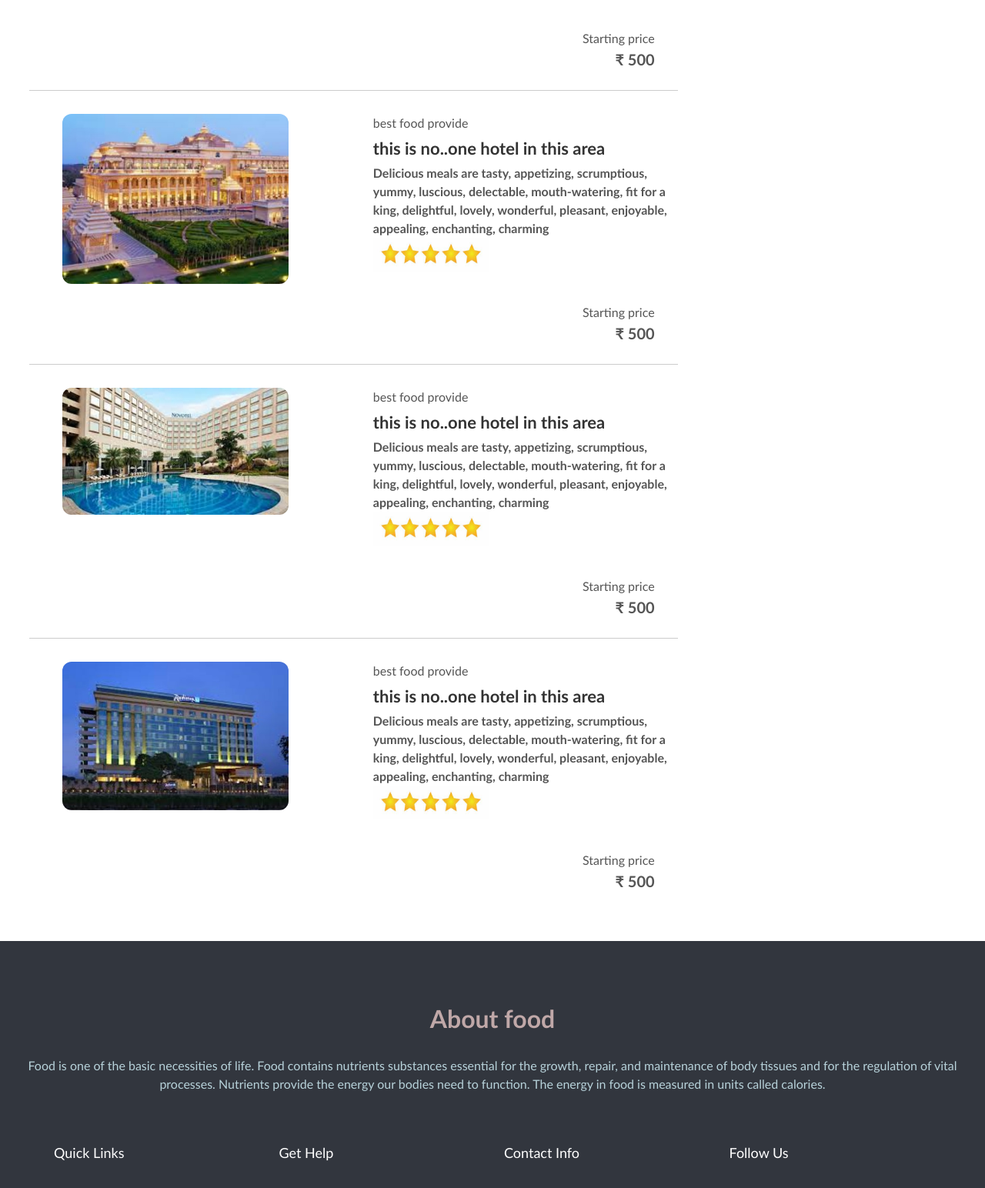
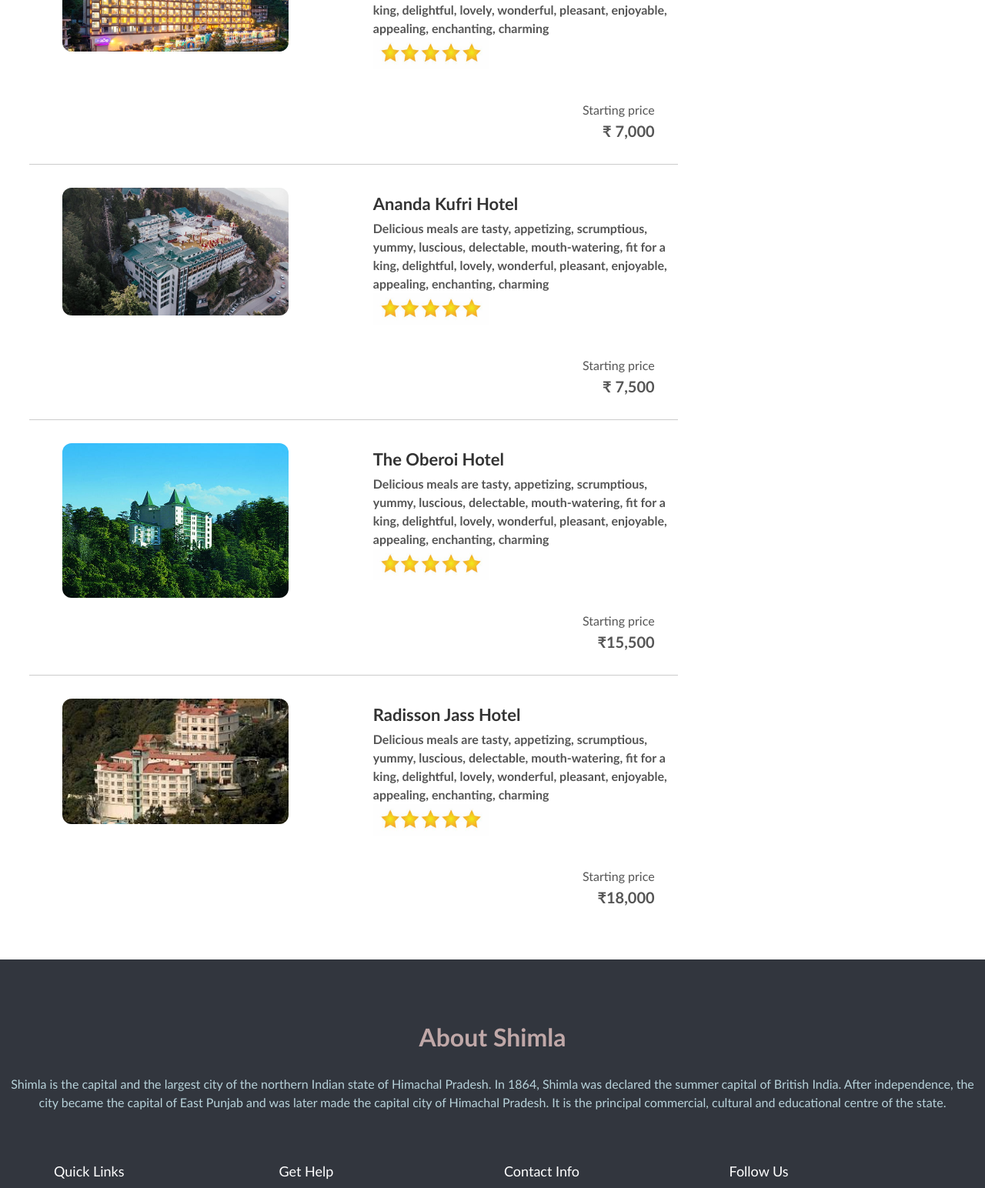
Before and after one commit to modikaka010/Project-, a plain HTML site: page shimla.html in a window 1280 px wide. Shown: the part 987-2531 px from the top of the page at 77% size. Drawn offline with Linux system fonts and the light colour scheme.

Commit message:
Added Shimla Hotel

```diff
--- a/shimla.html
+++ b/shimla.html
@@ -33,11 +33,26 @@
 				<h1>Recommended Best Restaurants</h1>
 				<div class="hotel2">
 					<div class="hotel-image">
-						<a href="project5.html"><img src="sources/taj.jpg" /></a>
+						<a href="project5.html"><img src="sources/Welcomhotel.jpg" /></a>
 					</div>
 					<div class="hotel-info">
-						<p>best food provide</p>
-						<h3>this is no..one hotel in this area</h3>
+						<h3>WelcomHotel</h3>
+						<h4>
+							WelcomHotel Shima is located amidst lush oak, cedar and pine trees and at an altitude of 2100 m above sea level with sweeping views of the majestic Himalayan range. The hotel offers a range of accommodation options with 47 operational rooms and 01 family suite in a crescendo of views, panoramas, balconies and terraces. The rooms, filled with natural light, are spacious with large bay windows and private balconies so that guests wake up to the enchanting sounds of the free flowing winds and breathe in pure air
+						</h4>
+						<img src="sources/star5.jpeg" id="star" />
+						<div class="price">
+							<p>Starting price</p>
+							<h4>₹ 15,000</h4>
+						</div>
+					</div>
+				</div>
+				<div class="hotel2">
+					<div class="hotel-image">
+						<a href="project5.html"><img src="sources/Orchid.jpg" /></a>
+					</div>
+					<div class="hotel-info">
+						<h3>Orchid Hotel</h3>
 						<h4>
 							Delicious meals are tasty, appetizing, scrumptious, yummy,
 							luscious, delectable, mouth-watering, fit for a king, delightful,
@@ -47,17 +62,16 @@
 						<img src="sources/star5.jpeg" id="star" />
 						<div class="price">
 							<p>Starting price</p>
-							<h4>₹ 500</h4>
+							<h4>₹ 7,000</h4>
 						</div>
 					</div>
 				</div>
 				<div class="hotel2">
 					<div class="hotel-image">
-						<a href="project5.html"><img src="sources/hotel2.jpg" /></a>
+						<a href="project5.html"><img src="sources/ANANDA kufri.jpg" /></a>
 					</div>
 					<div class="hotel-info">
-						<p>best food provide</p>
-						<h3>this is no..one hotel in this area</h3>
+						<h3>Ananda Kufri Hotel</h3>
 						<h4>
 							Delicious meals are tasty, appetizing, scrumptious, yummy,
 							luscious, delectable, mouth-watering, fit for a king, delightful,
@@ -67,17 +81,16 @@
 						<img src="sources/star5.jpeg" id="star" />
 						<div class="price">
 							<p>Starting price</p>
-							<h4>₹ 500</h4>
+							<h4>₹ 7,500</h4>
 						</div>
 					</div>
 				</div>
 				<div class="hotel2">
 					<div class="hotel-image">
-						<a href="project5.html"><img src="sources/hotel3.jpg" /></a>
+						<a href="project5.html"><img src="sources/Oberoi Hotel.jpg" /></a>
 					</div>
 					<div class="hotel-info">
-						<p>best food provide</p>
-						<h3>this is no..one hotel in this area</h3>
+						<h3>The Oberoi Hotel</h3>
 						<h4>
 							Delicious meals are tasty, appetizing, scrumptious, yummy,
 							luscious, delectable, mouth-watering, fit for a king, delightful,
@@ -87,17 +100,16 @@
 						<img src="sources/star5.jpeg" id="star" />
 						<div class="price">
 							<p>Starting price</p>
-							<h4>₹ 500</h4>
+							<h4>₹15,500</h4>
 						</div>
 					</div>
 				</div>
 				<div class="hotel2">
 					<div class="hotel-image">
-						<a href="project5.html"><img src="sources/hotel5.jpg" /></a>
+						<a href="project5.html"><img src="sources/Radisson Jass.jpg" /></a>
 					</div>
 					<div class="hotel-info">
-						<p>best food provide</p>
-						<h3>this is no..one hotel in this area</h3>
+						<h3>Radisson Jass Hotel</h3>
 						<h4>
 							Delicious meals are tasty, appetizing, scrumptious, yummy,
 							luscious, delectable, mouth-watering, fit for a king, delightful,
@@ -107,27 +119,7 @@
 						<img src="sources/star5.jpeg" id="star" />
 						<div class="price">
 							<p>Starting price</p>
-							<h4>₹ 500</h4>
-						</div>
-					</div>
-				</div>
-				<div class="hotel2">
-					<div class="hotel-image">
-						<a href="project5.html"><img src="sources/hotel4.jpg" /></a>
-					</div>
-					<div class="hotel-info">
-						<p>best food provide</p>
-						<h3>this is no..one hotel in this area</h3>
-						<h4>
-							Delicious meals are tasty, appetizing, scrumptious, yummy,
-							luscious, delectable, mouth-watering, fit for a king, delightful,
-							lovely, wonderful, pleasant, enjoyable, appealing, enchanting,
-							charming
-						</h4>
-						<img src="sources/star5.jpeg" id="star" />
-						<div class="price">
-							<p>Starting price</p>
-							<h4>₹ 500</h4>
+							<h4>₹18,000</h4>
 						</div>
 					</div>
 				</div>
@@ -135,15 +127,11 @@
 		</div>
 		<footer class="footer">
 			<div class="about">
-				<h1>About food</h1>
+				<h1>About Shimla</h1>
 			</div>
 			<div>
 				<p class="aboutpara">
-					Food is one of the basic necessities of life. Food contains nutrients
-					substances essential for the growth, repair, and maintenance of body
-					tissues and for the regulation of vital processes. Nutrients provide
-					the energy our bodies need to function. The energy in food is measured
-					in units called calories.
+					Shimla is the capital and the largest city of the northern Indian state of Himachal Pradesh. In 1864, Shimla was declared the summer capital of British India. After independence, the city became the capital of East Punjab and was later made the capital city of Himachal Pradesh. It is the principal commercial, cultural and educational centre of the state.
 				</p>
 			</div>
 			<div class="container">
@@ -169,8 +157,8 @@
 					<div class="footer-col">
 						<h4>contact info</h4>
 						<ul>
-							<li><a href="project6.html">+91 1231231231</a></li>
-							<li><a href="project6.html">+91 1800000111</a></li>
+							<li><a href="project6.html">+91 6969696969</a></li>
+							<li><a href="project6.html">+91 4206942069</a></li>
 							<li><a href="project6.html">rajprajapati@gmail.com</a></li>
 							<li><a href="project6.html">india</a></li>
 						</ul>
```
Also changed, not shown: vadodara.html (+24 -24 lines), sources/ANANDA kufri.jpg (added), sources/Grand Mercure.jpg (added), sources/Oberoi Hotel.jpg (added), sources/Orchid.jpg (added), sources/Radisson Jass.jpg (added), sources/Welcomhotel.jpg (added), sources/sayaji-hotel-vadodara.jpg (added), 1 other file.
